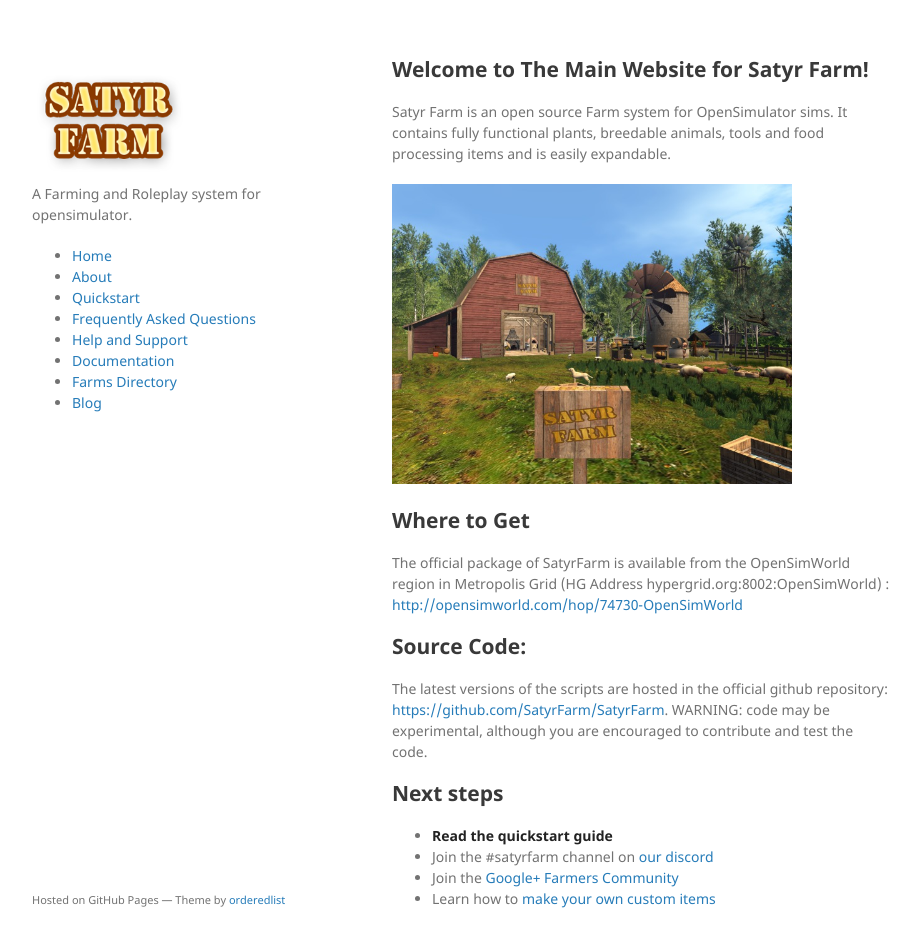
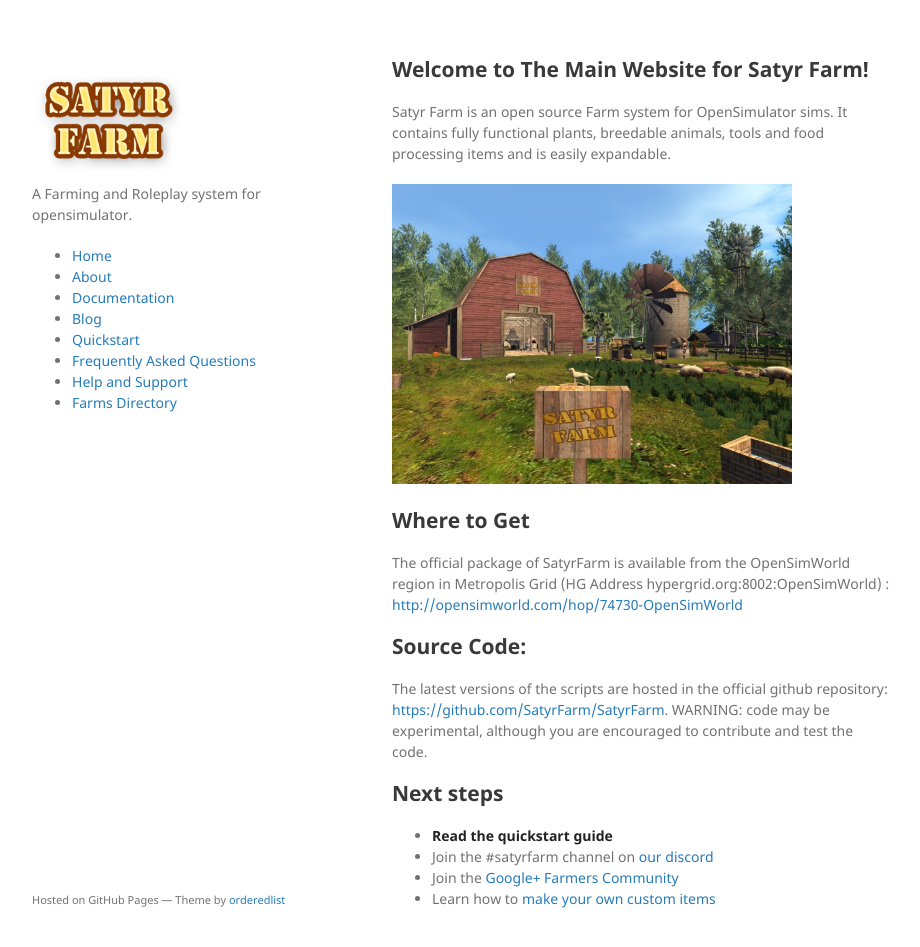
Before and after one commit to SatyrFarm/SatyrFarm.github.io, a Jekyll site: the page built from index.md, in a window 1280 px wide and 979 px high. Shown: the top 947 px of the window, without its empty margins (178-1098 px from the left). Built offline with Jekyll 4.4.1, drawn with Linux system fonts in a browser that asks for light colours; our own code applies the rules of GitHub Pages for plain Markdown files; part of the change alters nothing that is shown.

```diff
--- a/_layouts/default.html
+++ b/_layouts/default.html
@@ -34,14 +34,14 @@
         {% endif %}
         {% if site.show_sidebar %}
         <ul>
-          <li><a href="/">Home</a></li>
+           <li><a href="/">Home</a></li>
           <li><a href="about">About</a></li>
+          <li><a href="documentation/">Documentation</a></li>
+          <li><a href="blog/">Blog</a></li>
           <li><a href="quickstart">Quickstart</a></li>
           <li><a href="faq">Frequently Asked Questions</a></li>
           <li><a href="help">Help and Support</a></li>
-          <li><a href="documentation/">Documentation</a></li>
           <li><a href="directory">Farms Directory</a></li>
-          <li><a href="/blog">Blog</a></li>
 
         </ul>
         {% endif %}
```
